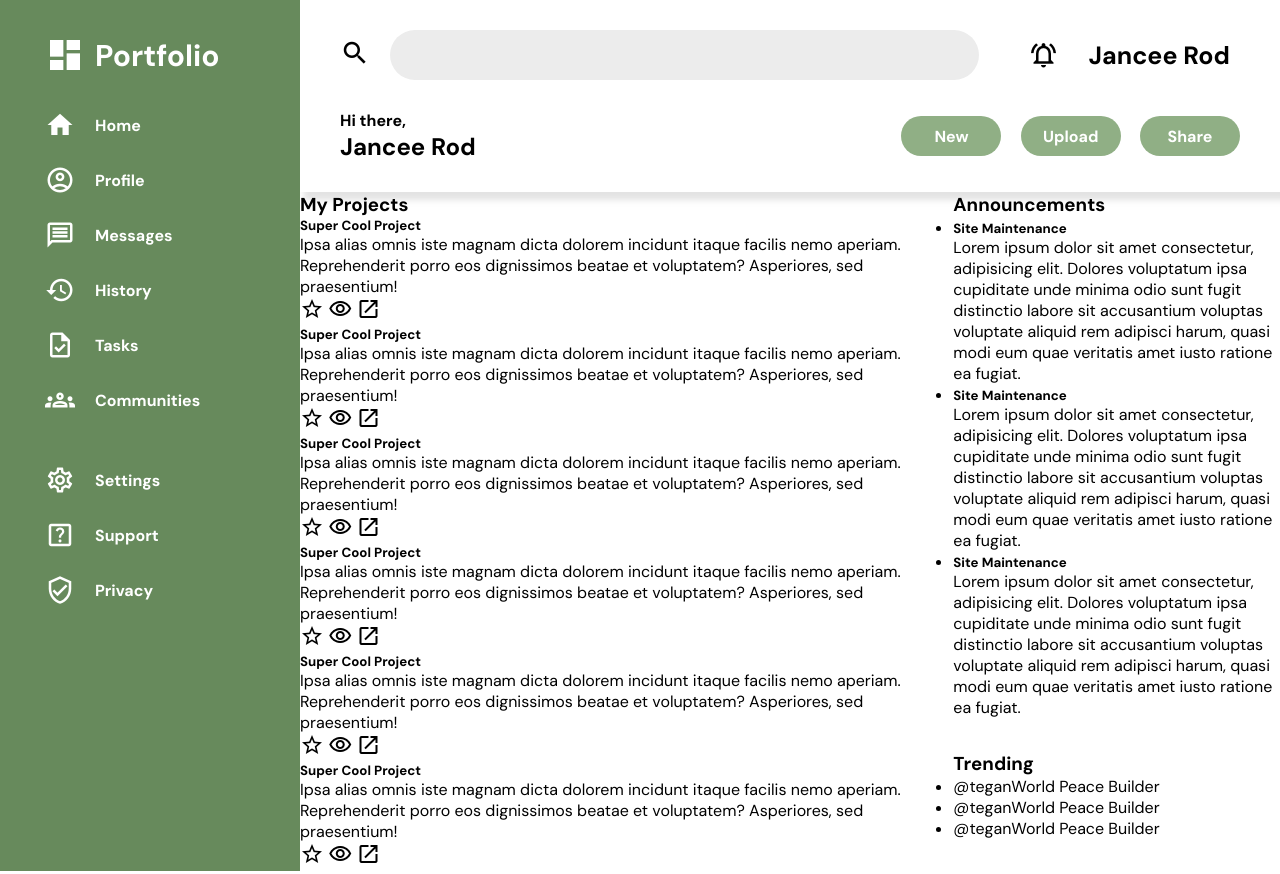
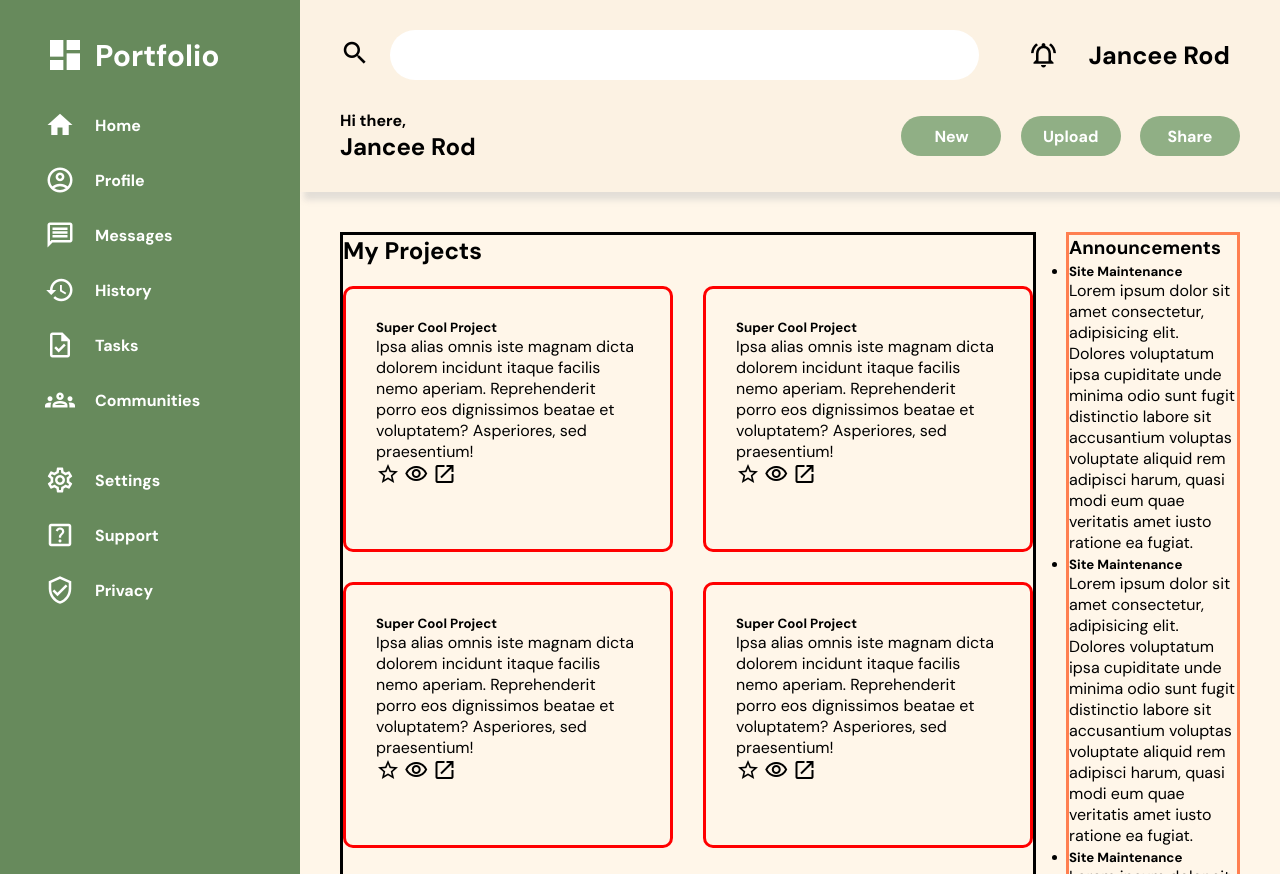
Before and after one commit to JanceeRod/dashboard, a plain HTML site: page index.html in a window 1280 px wide. Shown: the top 874 px of the page. Drawn offline with Linux system fonts and the light colour scheme.

Commit message:
grid for projects section

```diff
--- a/index.html
+++ b/index.html
@@ -97,6 +97,7 @@
     <main class="content">
         <div class="projects">
             <h3>My Projects</h3>
+            <div class="cards-container">
                 <div class="cards">
                     <div class="card">
                         <h5 class="card-title">Super Cool Project</h5>
@@ -188,6 +189,7 @@
                     </div>
                 </div>
             </div>
+        </div>
 
         <div class="announcements">
             <h3>Announcements</h3>
--- a/style.css
+++ b/style.css
@@ -12,11 +12,13 @@ body {
     display: grid;
     grid-template-columns: 300px 1fr;
     grid-template-rows: auto 1fr;
+    background-color: rgb(255, 246, 233);
 }
 
 .header {
     grid-column: 2 / 3;
     box-shadow: 6px 6px 6px 2px rgba(194, 194, 194, 0.45);
+    background-color: rgb(252, 242, 227);
 }
 
 .top, .account {
@@ -45,7 +47,7 @@ body {
 input {
     margin-left: 20px;
     height: 50px;
-    background-color: rgb(236, 236, 236);
+    background-color: rgb(255, 255, 255);
     border-radius: 40px;
     padding-left: 20px;
     width: 100%;
@@ -154,20 +156,41 @@ input {
 }
 
 .content {
-    /* background-color: burlywood; */
     display: grid;
-    grid-template-columns: 2fr 1fr;
+    grid-template-columns: 4fr 1fr;
+    margin: 40px;
+    gap: 30px;
 }
 
 .projects {
-    /* border: solid black; */
+    border: solid black;
     grid-row: 1 / 3;
 }
 
+.projects h3 {
+    margin-bottom: 20px;
+    font-size: x-large;
+}
+
+.cards-container {
+    display: grid;
+    grid-template-columns: repeat(auto-fit, minmax(250px, 1fr));
+    gap: 30px;
+}
+
+.projects .cards {
+    border: solid red;
+    border-radius: 10px;
+    height: 200px;
+    padding: 30px;
+}
+
 .announcements {
-    /* border: solid coral; */
+    border: solid coral;
+    display: grid;
+    grid-auto-rows: auto;
 }
 
 .trending {
-    /* border: solid brown; */
+    border: solid brown;
 }
```
Lines whose indentation alone changed are shown as unchanged.
